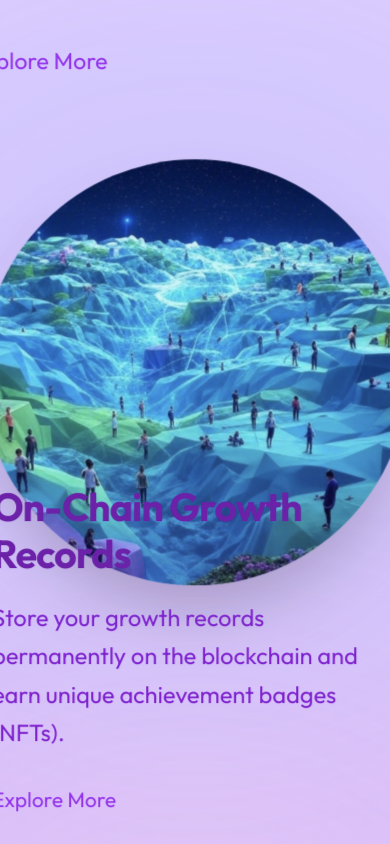
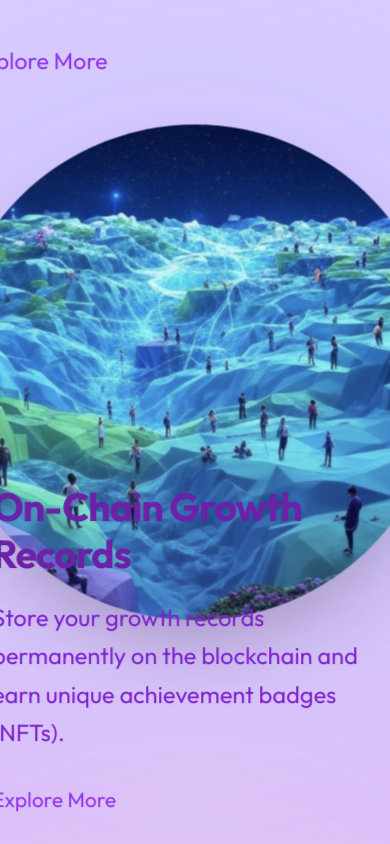
Before and after one commit to apkaisaw/MBetterTI-flow, a Next.js app: page / in a window 390 px wide. Shown: the part 1140-1984 px from the top of the page. Built offline with nearby package versions, Linux system fonts and the light colour scheme.

Commit message:
fix: optimize card container styles for mobile devices

```diff
--- a/app/page.tsx
+++ b/app/page.tsx
@@ -271,12 +271,12 @@ export default function Home() {
                   {/* Card container */}
                   <div
                     onClick={(e) => handleExploreClick(index, e)}
-                    className={`relative w-full h-full transition-transform duration-700 transform-style-3d cursor-pointer ${
+                    className={`absolute inset-0 transition-transform duration-700 transform-style-3d cursor-pointer ${
                       flippedCards.includes(index) ? 'rotate-y-180' : ''
                     }`}>
                     {/* Front side */}
                     <div className="absolute inset-0 backface-hidden">
-                      <div className="relative overflow-hidden rounded-full aspect-square shadow-2xl group">
+                      <div className="relative w-full h-full overflow-hidden rounded-full shadow-2xl group">
                         <Image
                           src={module.image}
                           alt={module.title}
```
